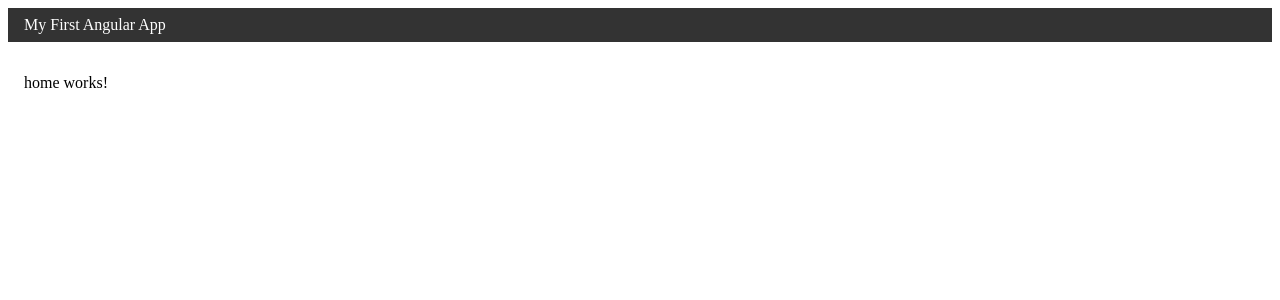
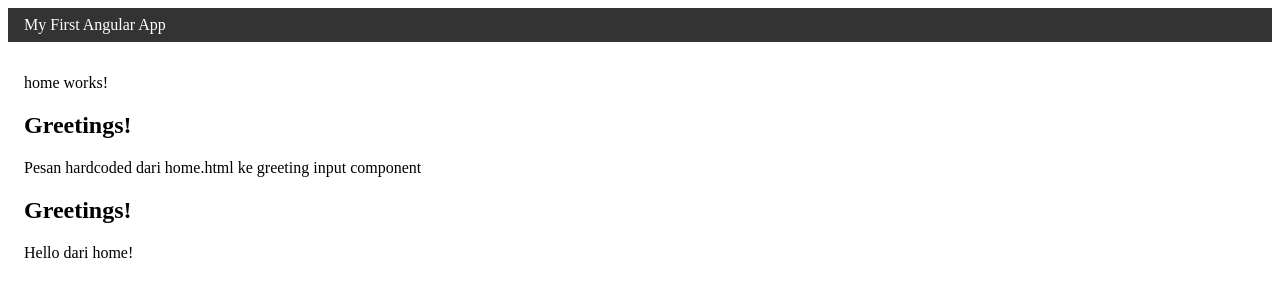
Before and after one commit to n0tx/angular-20, an Angular app: page / in a window 1280 px wide. Shown: the top 300 px of the page. Built offline with nearby package versions, Linux system fonts and the light colour scheme.

Commit message:
meneruskan pesan atau data dari parent ke child pada component dengan cara hardcoded memggunakan variabel

```diff
--- /dev/null
+++ b/src/app/components/greeting/greeting.html
@@ -0,0 +1,2 @@
+<h2>{{ title() }}</h2>
+<p>{{ greeting() }}</p>
--- /dev/null
+++ b/src/app/components/greeting/greeting.ts
@@ -0,0 +1,12 @@
+import { Component, signal, input } from "@angular/core";
+
+@Component({
+    selector: "app-greeting",
+    imports: [],
+    templateUrl: "./greeting.html",
+    styleUrl: "./greeting.css"
+})
+export class Greeting {
+    protected title = signal("Greetings!");
+    greeting = input("hello hello");
+}
--- a/src/app/home/home.html
+++ b/src/app/home/home.html
@@ -1 +1,5 @@
 <p> {{ title() }} </p>
+<app-greeting [greeting] = "'Pesan hardcoded dari home.html ke greeting input
+component'"></app-greeting> <!-- meneruskan data dari parent ke anak dengan hardcoded -->
+<app-greeting [greeting] = "pesanHome()"></app-greeting> <!-- meneruskan data dari
+parent ke anak dengan variabel -->
--- a/src/app/home/home.ts
+++ b/src/app/home/home.ts
@@ -1,11 +1,13 @@
 import { Component, signal } from "@angular/core";
+import { Greeting } from "../components/greeting/greeting";
 
 @Component({
     selector: "app-home",
-    imports: [],
+    imports: [Greeting],
     templateUrl: "./home.html",
     styleUrl: "./home.css"
 })
 export class Home {
     protected title = signal("home works!");
+    pesanHome = signal("Hello dari home!");
 }
```
Also changed, not shown: src/app/components/greeting/greeting.css (added), 1 other file (tests, documents, lock files or other folders).
